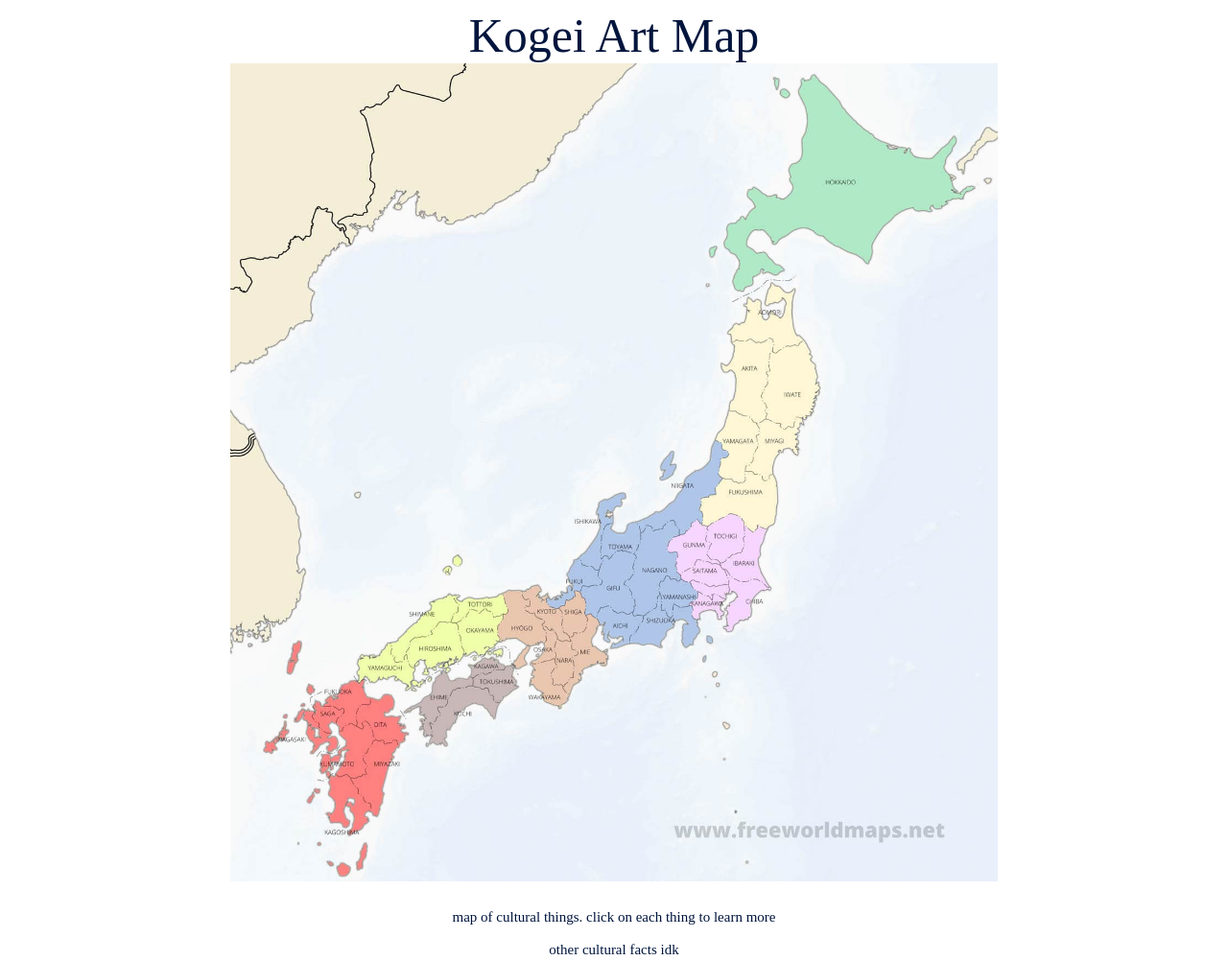
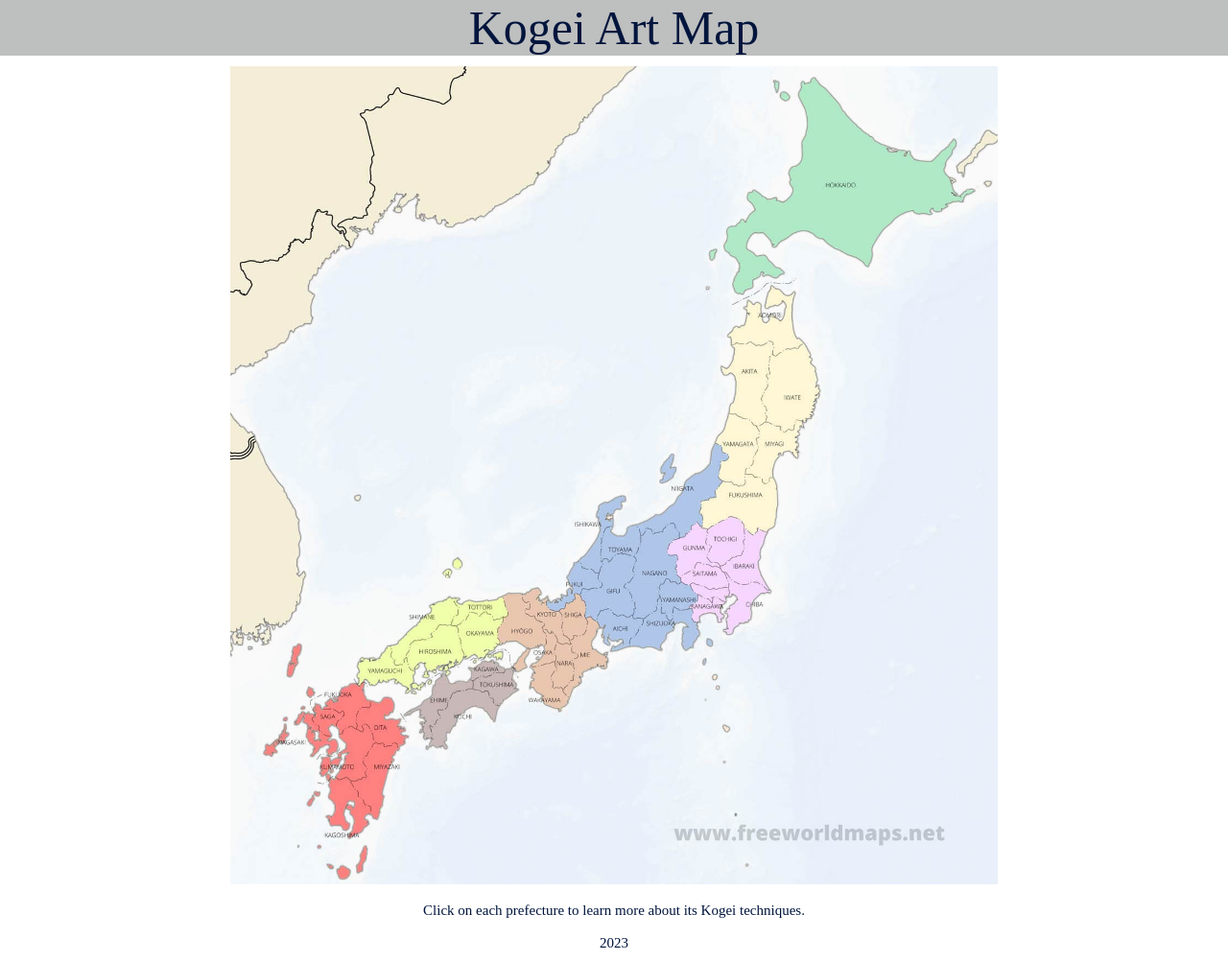
Before and after one commit to takaramarina/clickmap, a plain HTML site: page index.html in a window 1280 px wide. Shown: the whole page at 96% size. Drawn offline with Linux system fonts and the light colour scheme.

Commit message:
title color

```diff
--- a/index.html
+++ b/index.html
@@ -8,8 +8,16 @@
       body {
         color: rgb(0, 21, 61);
         font-family: "Didot", serif;
+        font-size: 10px;
+        text-align: center;
+        margin: 0px;
+      }
+
+      .title {
+        width: 100%;
         font-size: 50px;
-        text-align: center;
+        margin: 0px;
+        background-color: rgb(190, 191, 191);
       }
 
       .small {
@@ -23,14 +31,16 @@
       }
     </style>
   </head>
-  <body> Kogei Art Map
+  <body> <div class="title">
+    Kogei Art Map
+    </div>
     <br><img src="map.jpeg" alt="map" usemap="#workmap">
     <map name="workmap">
     <area shape="rect" coords="350,450,450,600" href="https://takaramarina.github.io/artpiece/" alt="clickable area">
     </map>
     <div class="small">
-      <br> map of cultural things. click on each thing to learn more
-      <br><br> other cultural facts idk
+      <br> Click on each prefecture to learn more about its Kogei techniques.
+      <br><br> 2023
     </div>
   </body>
 </html>
```
